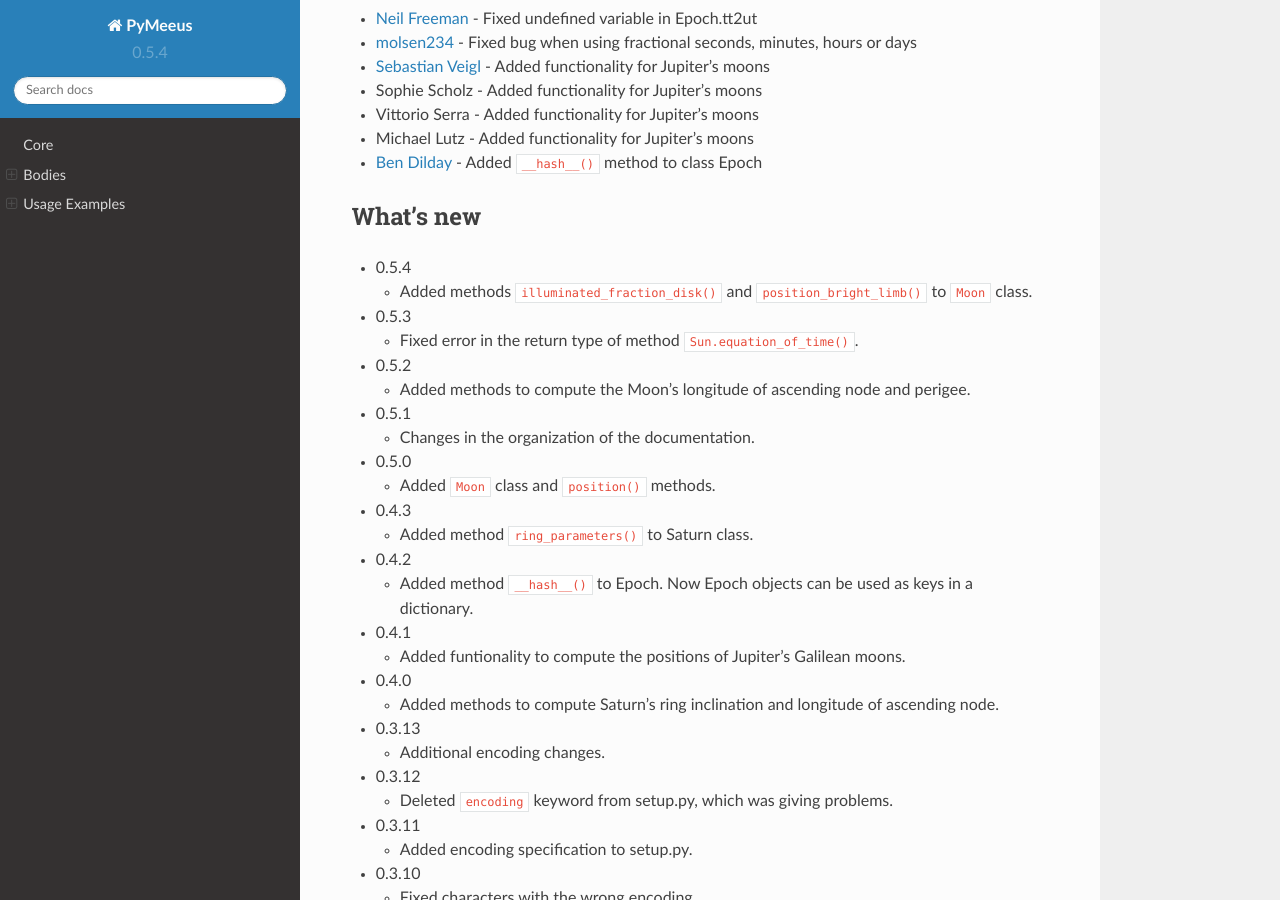
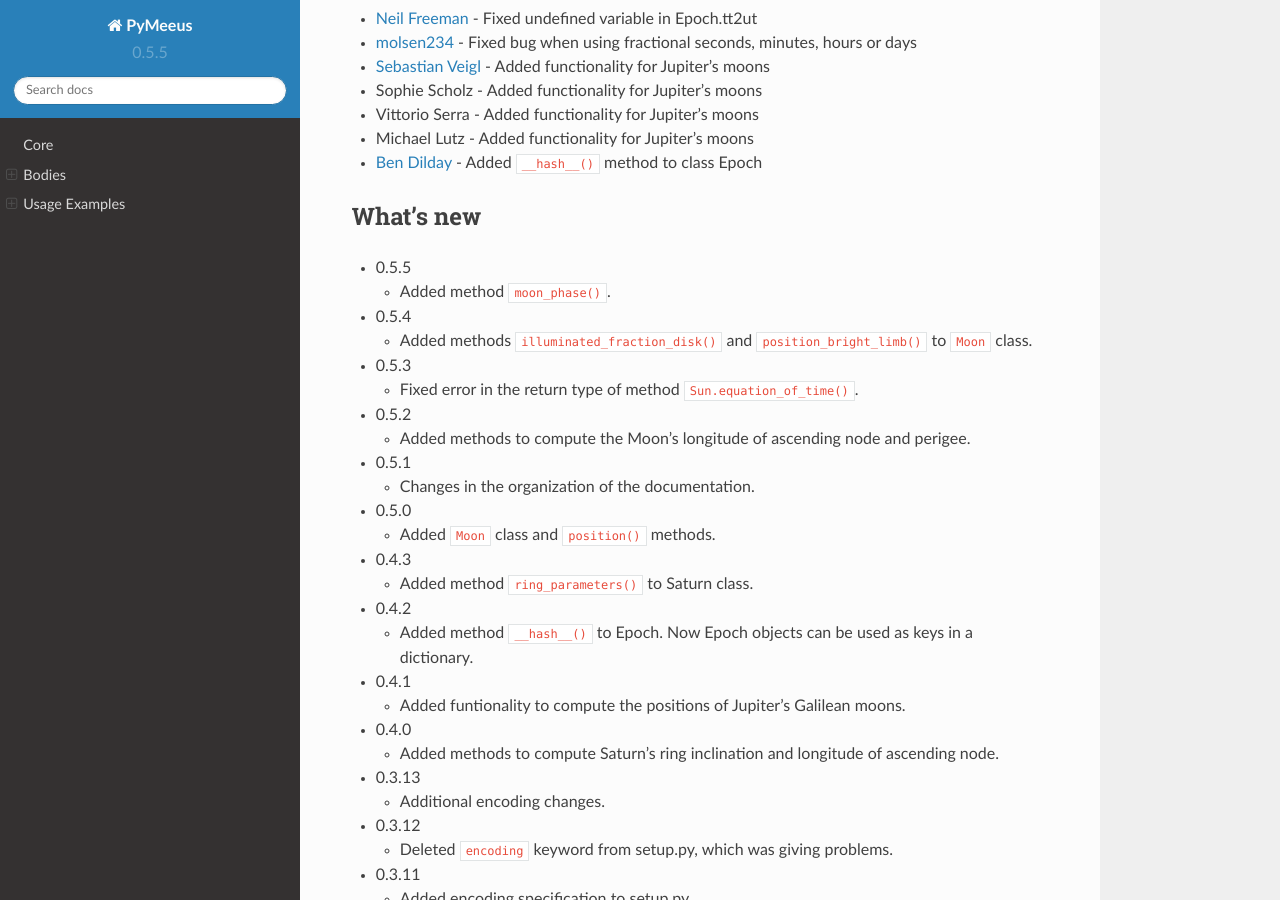
Before and after one commit to architest/pymeeus, a Sphinx documentation site: the page built from docs/source/index.rst, in a window 1280 px wide and 900 px high, scrolled down 1802 px. Built offline with Sphinx 7.4.7 and the Read the Docs theme 2.0.0, drawn with Linux system fonts in a browser that asks for light colours; formulas are drawn with MathJax 3; pages that are not in the unit, such as notebooks, are missing from menus.

Commit message:
Preparation for release 0.5.5

```diff
--- a/README.rst
+++ b/README.rst
@@ -98,6 +98,10 @@ Contributors
 
 What's new
 ----------
+
+-  0.5.5
+
+   -  Added method ``moon_phase()``.
 
 -  0.5.4
 
--- a/docs/source/conf.py
+++ b/docs/source/conf.py
@@ -59,9 +59,9 @@ author = u'Dagoberto Salazar'
 # built documents.
 #
 # The short X.Y version.
-version = u'0.5.4'
+version = u'0.5.5'
 # The full version, including alpha/beta/rc tags.
-release = u'0.5.4'
+release = u'0.5.5'
 
 # The language for content autogenerated by Sphinx. Refer to documentation
 # for a list of supported languages.
--- a/setup.py
+++ b/setup.py
@@ -15,7 +15,7 @@ with open(path.join(here, 'README.rst'), 'rb') as f:
 
 config = {
   'name': 'PyMeeus',
-  'version': '0.5.4',
+  'version': '0.5.5',
   'description': 'Python implementation of Jean Meeus astronomical routines',
   'long_description': long_description,
   'keywords': 'Meeus astronomy module library',
```
Also changed, not shown: README.md (+2 -0 lines).
